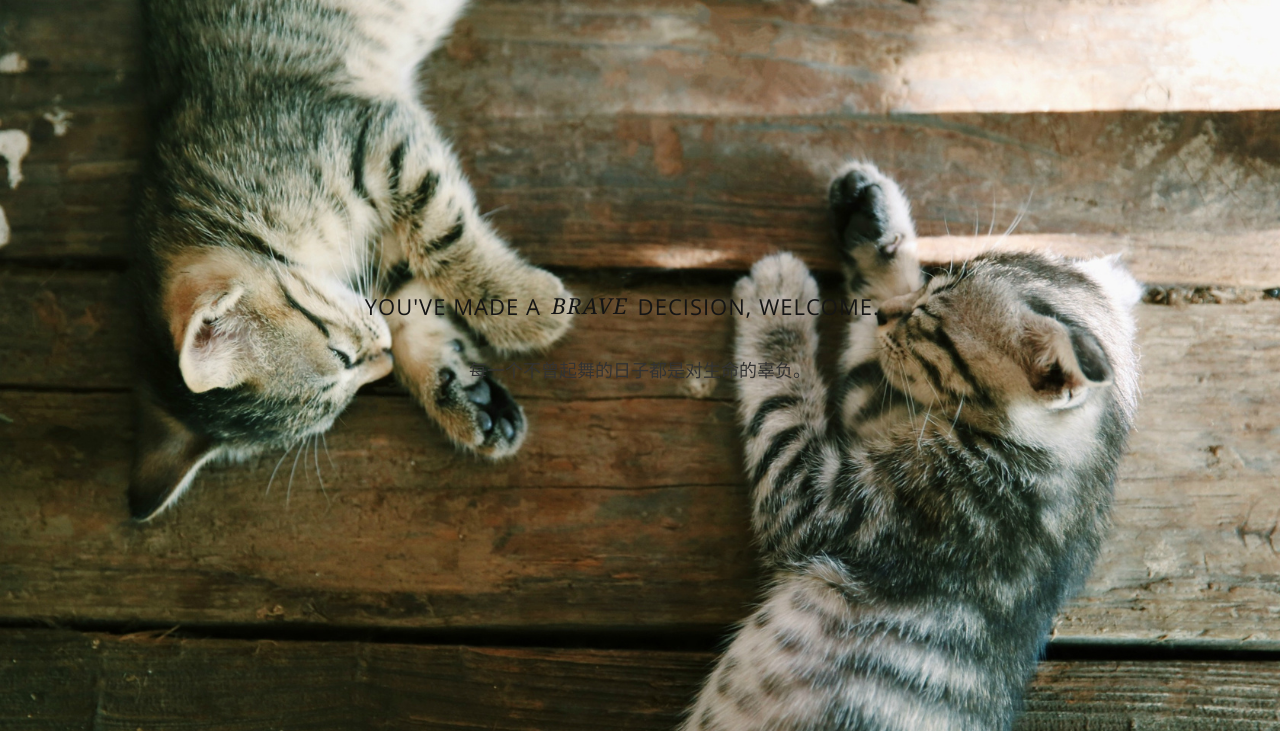
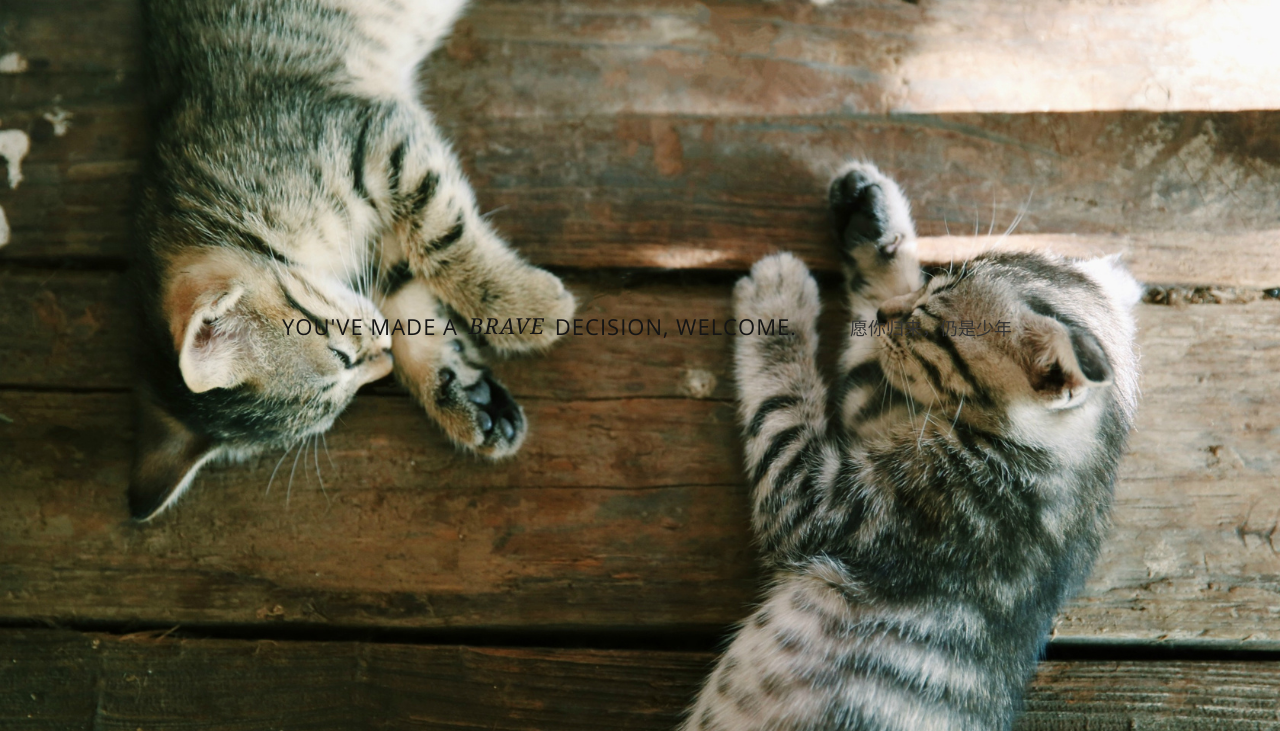
Before and after one commit to quark-Xin/quark-Xin.github.io, a plain HTML site: page archives/2020/04/index.html in a window 1280 px wide. Shown: the part 69-800 px from the top of the page. Drawn offline with Linux system fonts and the light colour scheme.

Commit message:
Site updated: 2020-04-08 21:55:35

```diff
--- a/archives/2020/04/index.html
+++ b/archives/2020/04/index.html
@@ -180,7 +180,7 @@
                         <p></p>
 
                         <h2></h2>
-                        <p>每一个不曾起舞的日子都是对生命的辜负。</p>
+                        <p>愿你归来，仍是少年</p>
 
 
                     </div>
```
Also changed, not shown: archives/2020/index.html (+1 -1 lines), archives/index.html (+1 -1 lines), index.html (+1 -1 lines).
